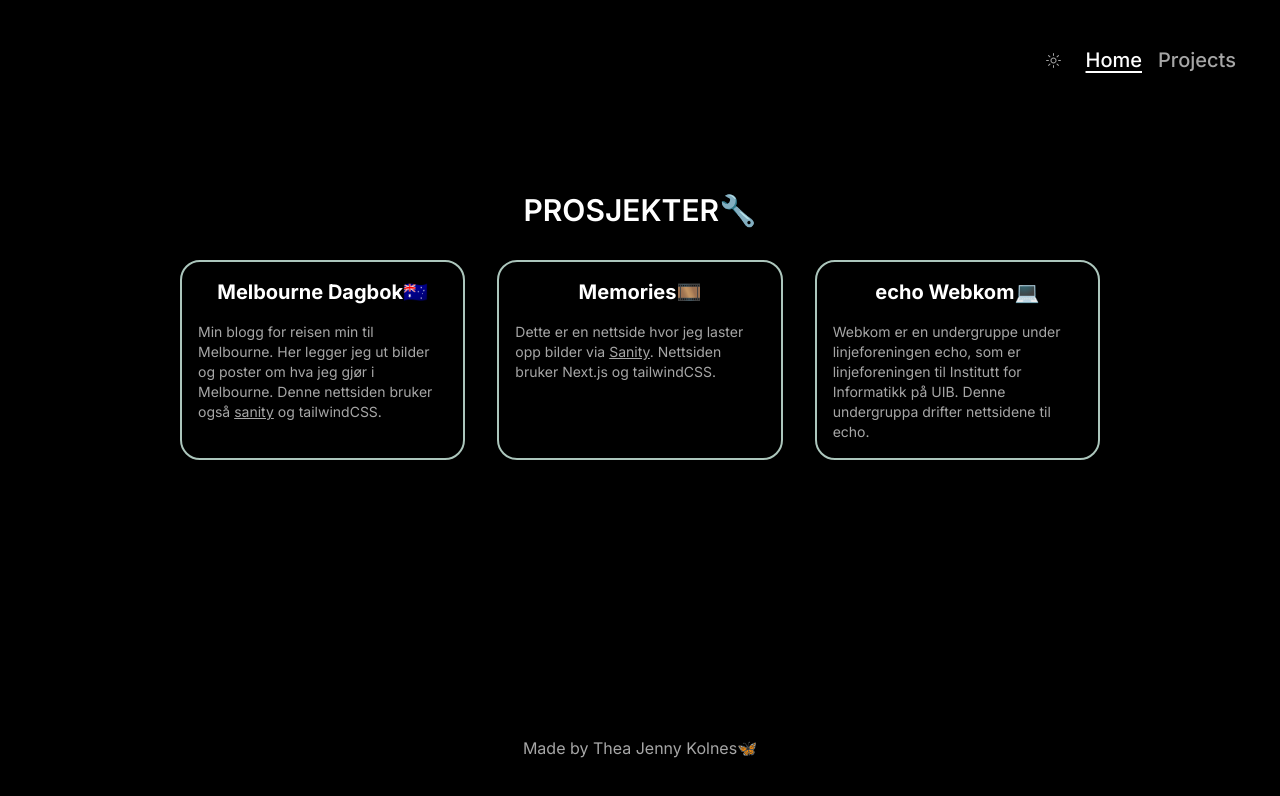
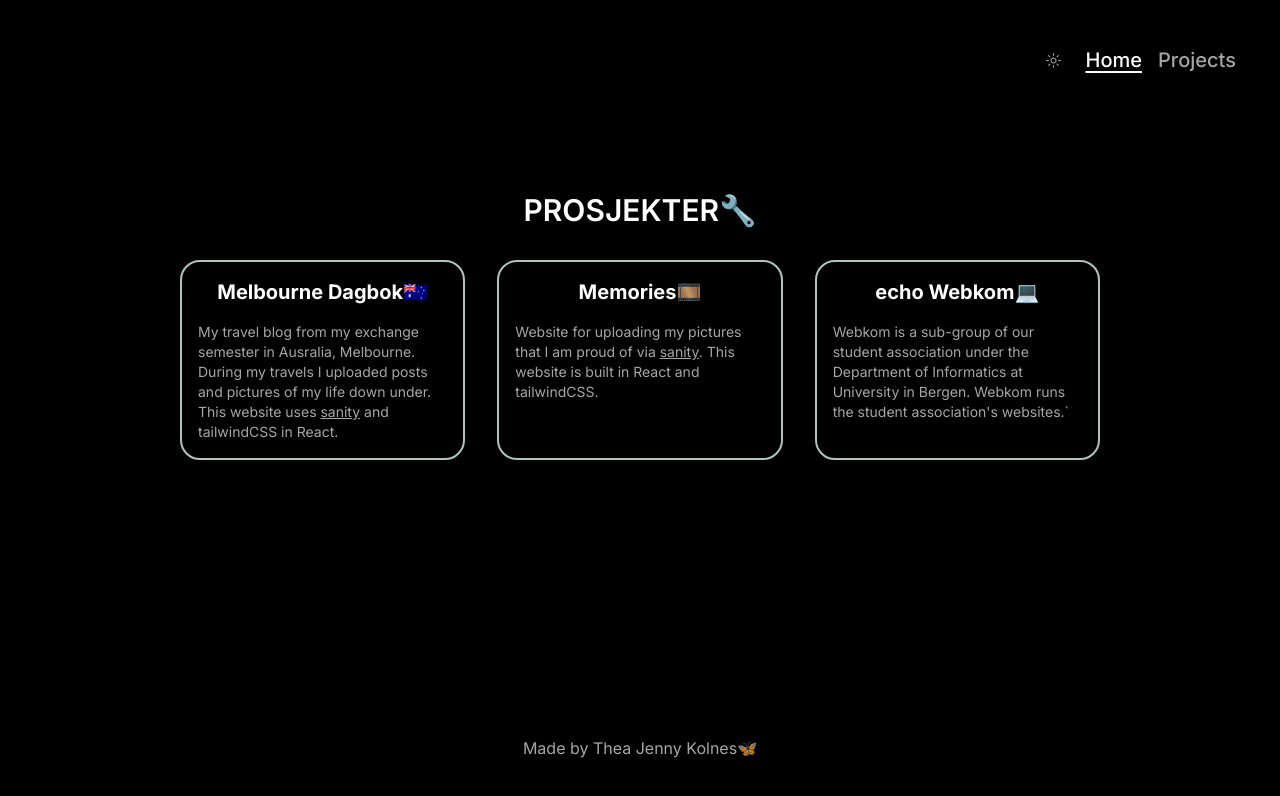
Before and after one commit to tjekol/homepage, a Next.js app in the folder my-app/: page /projects in a window 1280 px wide. Shown: the top 796 px of the page. Built offline with nearby package versions, Linux system fonts and the light colour scheme.

Commit message:
English /projects desc #8

```diff
--- a/my-app/src/app/layout.tsx
+++ b/my-app/src/app/layout.tsx
@@ -8,6 +8,7 @@ const inter = Inter({ subsets: ['latin'] });
 
 export const metadata: Metadata = {
   title: 'Thea Jenny E. Kolnes Website',
+  // eslint-disable-next-line quotes
   description: `Thea Jenny's personal website`,
 };
 
--- a/my-app/src/app/projects/page.tsx
+++ b/my-app/src/app/projects/page.tsx
@@ -1,3 +1,4 @@
+/* eslint-disable react/no-unescaped-entities */
 export default function Projects() {
   return (
     <div className='flex w-full flex-col items-center space-y-8 rounded-[10px] px-10 md:py-20'>
@@ -8,12 +9,13 @@ export default function Projects() {
             <h3 className='text-center hover:underline'>Melbourne Dagbok🇦🇺</h3>
           </a>
           <p className='text-sm'>
-            Min blogg for reisen min til Melbourne. Her legger jeg ut bilder og
-            poster om hva jeg gjør i Melbourne. Denne nettsiden bruker også{' '}
+            My travel blog from my exchange semester in Ausralia, Melbourne.
+            During my travels I uploaded posts and pictures of my life down
+            under. This website uses{' '}
             <a href='https://melbourne.sanity.studio'>
               <u>sanity</u>
             </a>{' '}
-            og tailwindCSS.
+            and tailwindCSS in React.
           </p>
         </div>
 
@@ -22,11 +24,11 @@ export default function Projects() {
             <h3 className='text-center hover:underline'>Memories🎞️</h3>
           </a>
           <p className='text-sm'>
-            Dette er en nettside hvor jeg laster opp bilder via{' '}
+            Website for uploading my pictures that I am proud of via{' '}
             <a href='https://memories.sanity.studio/desk'>
-              <u>Sanity</u>
+              <u>sanity</u>
             </a>
-            . Nettsiden bruker Next.js og tailwindCSS.
+            . This website is built in React and tailwindCSS.
           </p>
         </div>
 
@@ -35,9 +37,9 @@ export default function Projects() {
             <h3 className='text-center hover:underline'>echo Webkom💻</h3>
           </a>
           <p className='text-sm'>
-            Webkom er en undergruppe under linjeforeningen echo, som er
-            linjeforeningen til Institutt for Informatikk på UIB. Denne
-            undergruppa drifter nettsidene til echo.
+            Webkom is a sub-group of our student association under the
+            Department of Informatics at University in Bergen. Webkom runs the
+            student association's websites.`
           </p>
         </div>
       </div>
```
